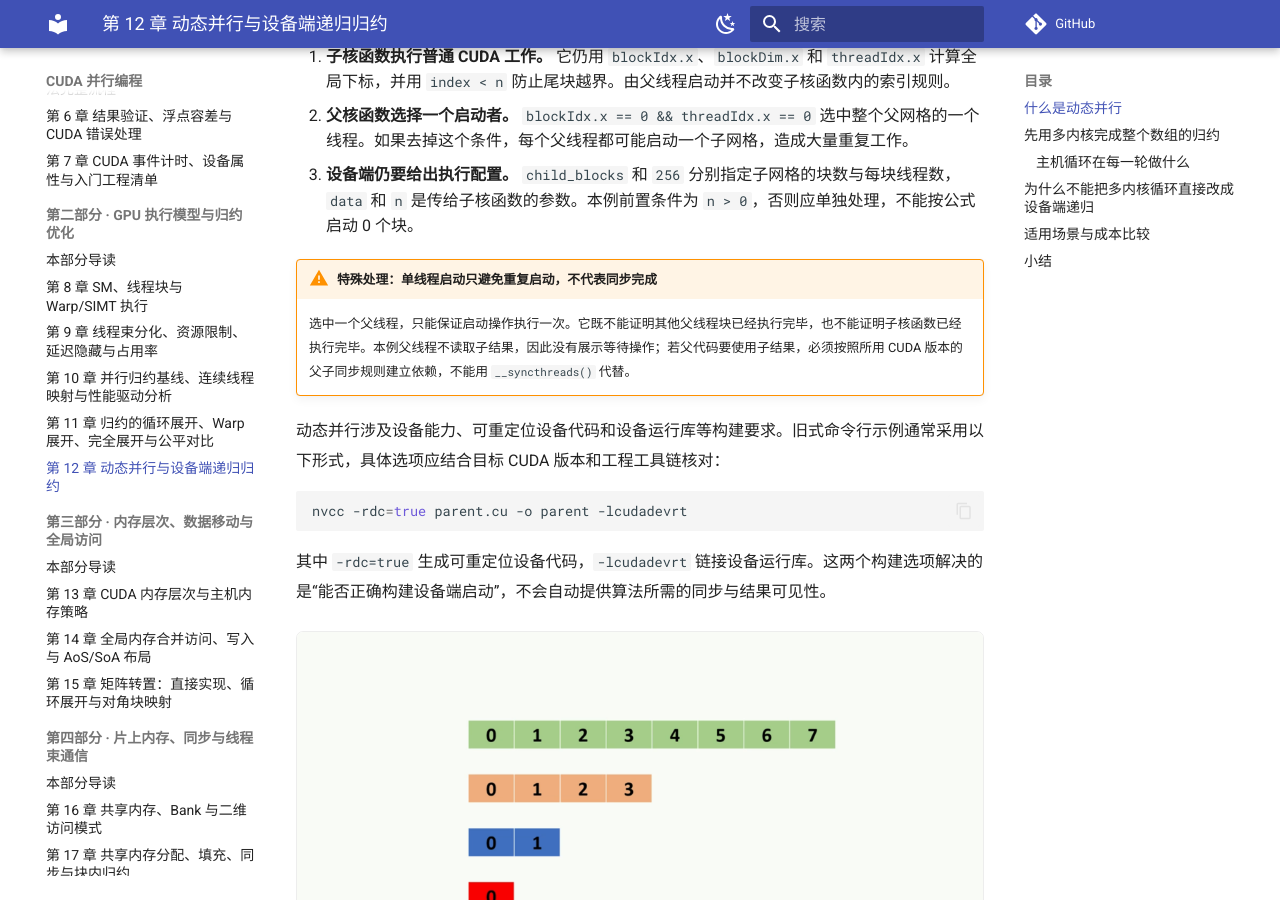
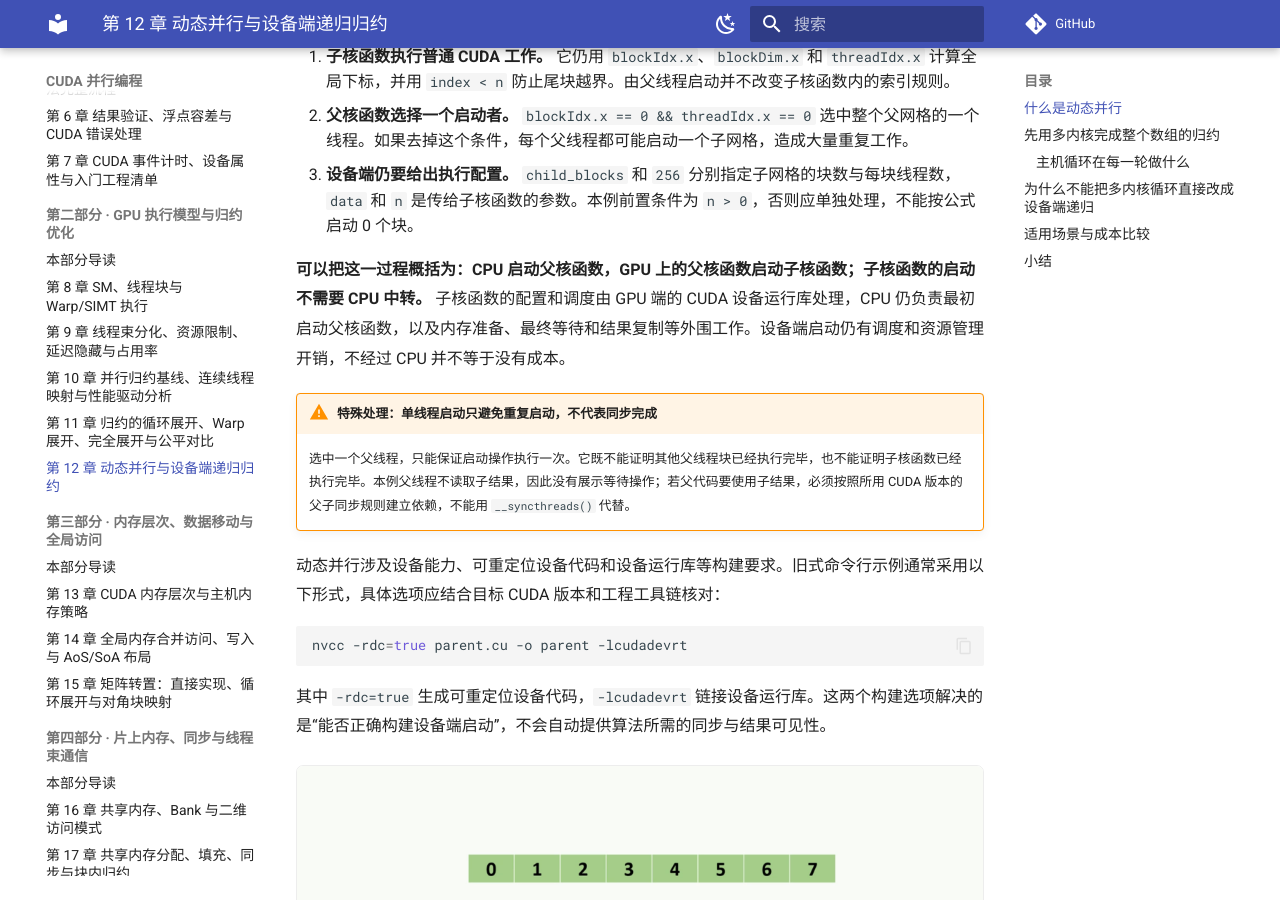
Before and after one commit to zhaojiew10/cuda-parallel-programming-ebook, an MkDocs documentation site: the page built from docs/chapters/ch12.md, in a window 1280 px wide and 900 px high, scrolled down 735 px. Built offline with MkDocs 1.6.1 and Material for MkDocs 9.7.7, drawn with Linux system fonts in a browser that asks for light colours; comment, search, counter and statistics services are not loaded.

Commit message:
补充动态并行无需 CPU 中转说明

```diff
--- a/docs/chapters/ch12.md
+++ b/docs/chapters/ch12.md
@@ -33,6 +33,8 @@ __global__ void parent_kernel(float* data, int n) {
 1. **子核函数执行普通 CUDA 工作。** 它仍用 `blockIdx.x`、`blockDim.x` 和 `threadIdx.x` 计算全局下标，并用 `index < n` 防止尾块越界。由父线程启动并不改变子核函数内的索引规则。
 2. **父核函数选择一个启动者。** `blockIdx.x == 0 && threadIdx.x == 0` 选中整个父网格的一个线程。如果去掉这个条件，每个父线程都可能启动一个子网格，造成大量重复工作。
 3. **设备端仍要给出执行配置。** `child_blocks` 和 `256` 分别指定子网格的块数与每块线程数，`data` 和 `n` 是传给子核函数的参数。本例前置条件为 `n > 0`，否则应单独处理，不能按公式启动 0 个块。
+
+**可以把这一过程概括为：CPU 启动父核函数，GPU 上的父核函数启动子核函数；子核函数的启动不需要 CPU 中转。** 子核函数的配置和调度由 GPU 端的 CUDA 设备运行库处理，CPU 仍负责最初启动父核函数，以及内存准备、最终等待和结果复制等外围工作。设备端启动仍有调度和资源管理开销，不经过 CPU 并不等于没有成本。
 
 !!! warning "特殊处理：单线程启动只避免重复启动，不代表同步完成"
 
```
